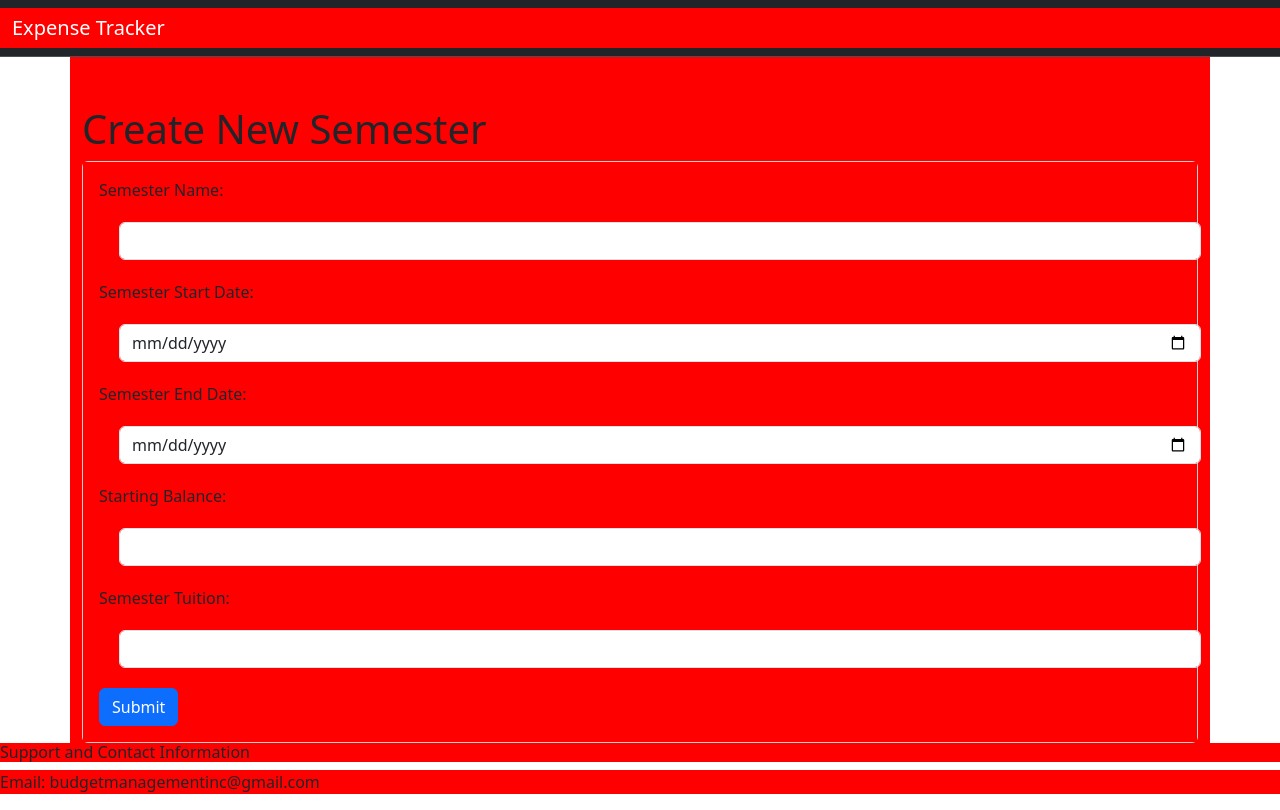
After one commit to ahorner54/CollegeExpenseTracker, a Django app: page /semester_form/ in a window 1280 px wide. The commit adds this page. Run offline with Django 5.2, Linux system fonts and the light colour scheme.

Commit message:
Added create semester functionality

```diff
--- a/ExpenseTracker/budget/static/css/styles.css
+++ b/ExpenseTracker/budget/static/css/styles.css
@@ -0,0 +1,10 @@
+input {
+    width: 300px;
+    border: 15px solid green;
+    padding: 50px;
+    margin: 20px;
+}
+
+div {
+    background-color: red;
+}
--- a/ExpenseTracker/budget/templates/base.html
+++ b/ExpenseTracker/budget/templates/base.html
@@ -5,6 +5,7 @@
     <meta charset="UTF-8">
     <meta name="viewport" content="width=device-width, initial-scale=1.0">
     <link href="https://cdn.jsdelivr.net/npm/bootstrap@5.3.3/dist/css/bootstrap.min.css" rel="stylesheet" integrity="sha384-QWTKZyjpPEjISv5WaRU9OFeRpok6YctnYmDr5pNlyT2bRjXh0JMhjY6hW+ALEwIH" crossorigin="anonymous">
+    <link rel="stylesheet" href="{% static 'css/styles.css' %}" />
     {% block style %}{% endblock style %}
     <title>{% block title %} {% endblock title %}</title>
 </head>
--- a/ExpenseTracker/budget/templates/budget/home.html
+++ b/ExpenseTracker/budget/templates/budget/home.html
@@ -24,7 +24,7 @@
             {%endif%}
             </div>
             <div class="col-sm-6 d-flex justify-content-left">
-            <a class="btn btn-secondary" style="width: 150px;" href="#">Create Semester</a>
+            <a class="btn btn-secondary" style="width: 150px;" href={% url 'semester_form' %}>Create Semester</a>
             </div>
         </div>
     </div>
--- /dev/null
+++ b/ExpenseTracker/budget/templates/budget/semester_form.html
@@ -0,0 +1,35 @@
+{% extends '../base.html' %}
+{% block title %}Create Semester{% endblock title %}
+{% block content %}
+<div class="container pt-5">
+  <h1>Create New Semester</h1>
+  <div class="card">
+    <div class="card-body">
+      <form method="POST">
+        {% csrf_token %}
+        <div class="form-group">
+            <label for="semester_name">Semester Name:</label>
+            <input type="text" class="form-control" id="start_date" name="semester_name" required>
+          </div>
+        <div class="form-group">
+          <label for="start_date">Semester Start Date:</label>
+          <input type="date" class="form-control" id="start_date" name="start_date" required>
+        </div>
+        <div class="form-group">
+          <label for="end_date">Semester End Date:</label>
+          <input type="date" class="form-control" id="end_date" name="end_date" required>
+        </div>
+        <div class="form-group">
+          <label for="starting_balance">Starting Balance:</label>
+          <input type="number" class="form-control" id="starting_balance" name="starting_balance" step="0.01" required>
+        </div>
+        <div class="form-group">
+          <label for="semester_tuition">Semester Tuition:</label>
+          <input type="number" class="form-control" id="semester_tuition" name="semester_tuition" step="0.01" required>
+        </div>
+        <button type="submit" class="btn btn-primary">Submit</button>
+      </form>
+    </div>
+  </div>
+</div>
+{% endblock content %}
--- a/ExpenseTracker/budget/urls.py
+++ b/ExpenseTracker/budget/urls.py
@@ -6,4 +6,5 @@ urlpatterns = [
     path('semester/<int:pk>', views.semester, name='semester'),
     path('login/', views.login_user, name='login'),
     path('logout/', views.logout_user, name='logout'),
+    path('semester_form/', views.CreateSemester, name='semester_form'),
 ]
--- a/ExpenseTracker/budget/views.py
+++ b/ExpenseTracker/budget/views.py
@@ -8,6 +8,7 @@ from django.contrib.auth.mixins import LoginRequiredMixin
 from django.views import generic
 from .models import Semester, Income, Expense
 from datetime import date, timedelta
+from django import forms
 
 def home(request):
     if request.user.is_authenticated:
@@ -56,16 +57,41 @@ class DeleteExpense(DeleteView):
     template_name = 'budget/expense_confirm_delete.html'
     success_url = reverse_lazy('home')
 
-class CreateSemester(CreateView):
-    model = Semester
-    fields = ['student', 'semester_name', 'start_date', 'end_date', 'starting_balance', 'semester_tuition', 'current_balance']
-    template_name = 'budget/semester_form.html'
-    success_url = reverse_lazy('home')
+# class CreateSemester(LoginRequiredMixin, CreateView):
+#     model = Semester
+#     fields = ['semester_name', 'start_date', 'end_date', 'starting_balance', 'semester_tuition', 'current_balance']
+#     template_name = 'budget/semester_form.html'
+#     success_url = reverse_lazy('home')
+
+def CreateSemester(request):
+    if request.method == 'POST':
+        start_bal = request.POST.get('starting_balance'),
+        sem_tuit = request.POST.get('semester_tuition'),
+        cur_bal = (float(start_bal[0]) - float(sem_tuit[0]))
+
+
+        semester = Semester.objects.create(
+            student_id = request.user,
+            semester_name = request.POST.get('semester_name'),
+            start_date = request.POST.get('start_date'),
+            end_date = request.POST.get('end_date'),
+            starting_balance = float(start_bal[0]),
+            semester_tuition = float(sem_tuit[0]),
+            current_balance = cur_bal
+        )
+        semester.save()
+        return redirect('home')
+    return render(request, 'budget/semester_form.html')
 
 class DeleteSemester(DeleteView):
     model = Semester
     template_name = 'budget/semester_confirm_delete.html'
     success_url = reverse_lazy('home')
+
+class SemesterForm(forms.ModelForm):
+    class Meta:
+        model = Semester
+        fields = ['semester_name', 'start_date', 'end_date', 'starting_balance', 'semester_tuition', 'current_balance']
 
 def semester(request, pk):
     if not(request.user.is_authenticated):
@@ -81,8 +107,8 @@ def semester(request, pk):
 
         incomes = Income.objects.filter(semester_id=pk)
         expenses = Expense.objects.filter(semester_id=pk)
-        semester_name = semesters[0].semester_name
-        starting_balance = semesters[0].starting_balance
+        semester_name = current_semester.semester_name
+        starting_balance = current_semester.starting_balance
 
         #calculate to date expenses and income
         to_date_expense = to_date_sum(expenses)
```
Also changed, not shown: ExpenseTracker/budget/static/styles.css (deleted), ExpenseTracker/budget/templates/budget/expense_confirm_delete.html (added), ExpenseTracker/budget/templates/budget/expense_form.html (added), ExpenseTracker/budget/templates/budget/income_confirm_delete.html (added), ExpenseTracker/budget/templates/budget/income_form.html (added), ExpenseTracker/budget/templates/budget/semester_confirm_delete.html (added), ExpenseTracker/db.sqlite3.
